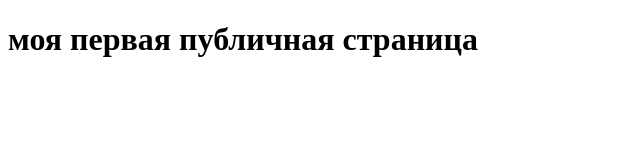
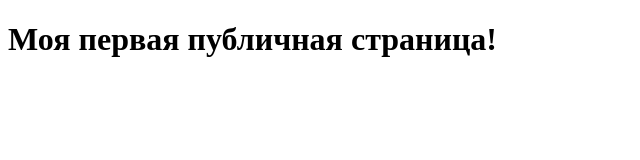
Before and after one commit to AhmedG2006/mySite, a plain HTML site: page index.html in a window 1280 px wide. Shown: the whole page, without its empty margins (0-640 px from the left). Drawn offline with Linux system fonts and the light colour scheme.

Commit message:
создали index.html и  README.md

```diff
--- a/index.html
+++ b/index.html
@@ -6,6 +6,6 @@
     <title>Document</title>
 </head>
 <body>
-    <h1>моя первая публичная страница</h1>
+    <h1>Моя первая публичная страница!</h1>
 </body>
 </html>
```
Also changed, not shown: 1 other file.
